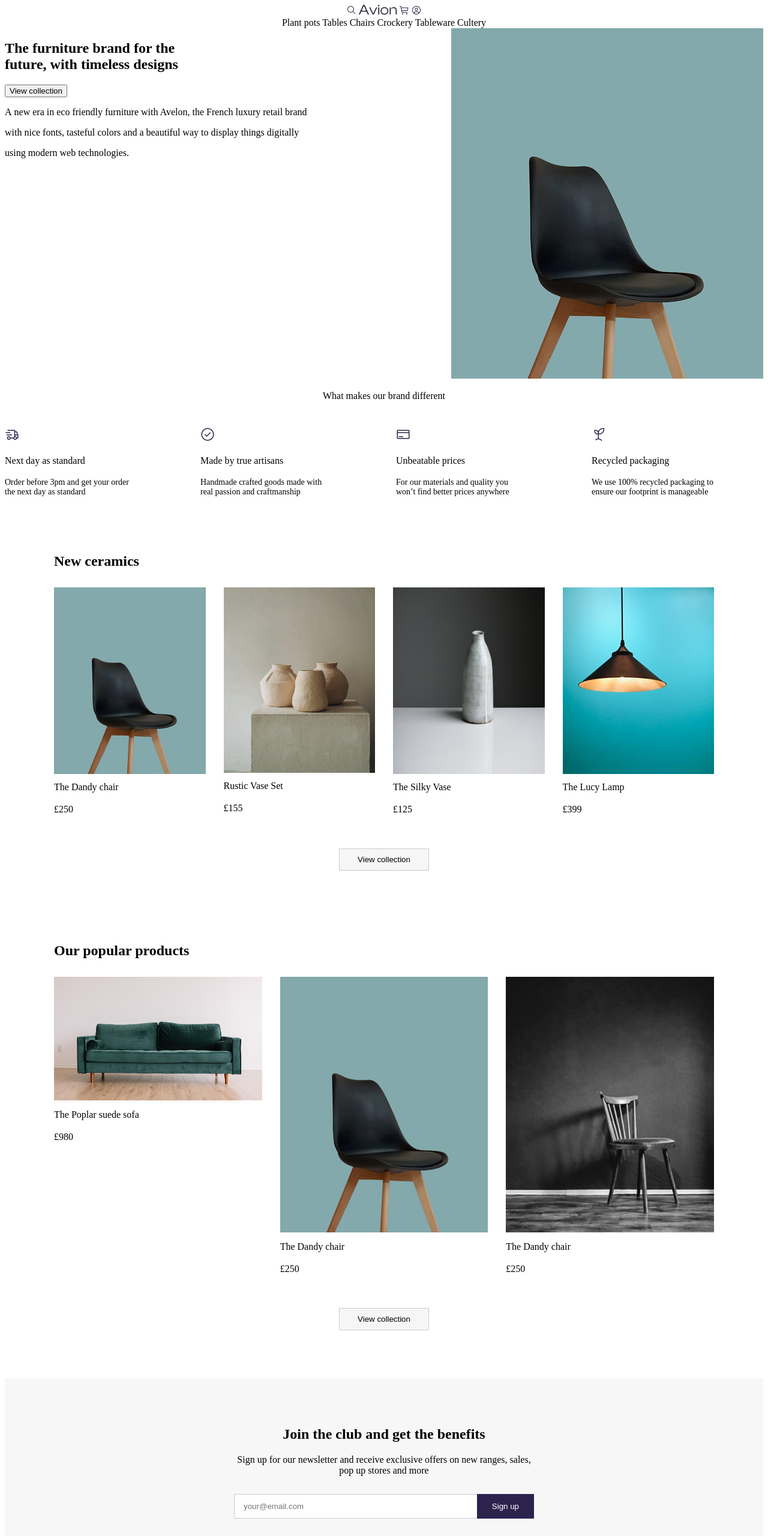
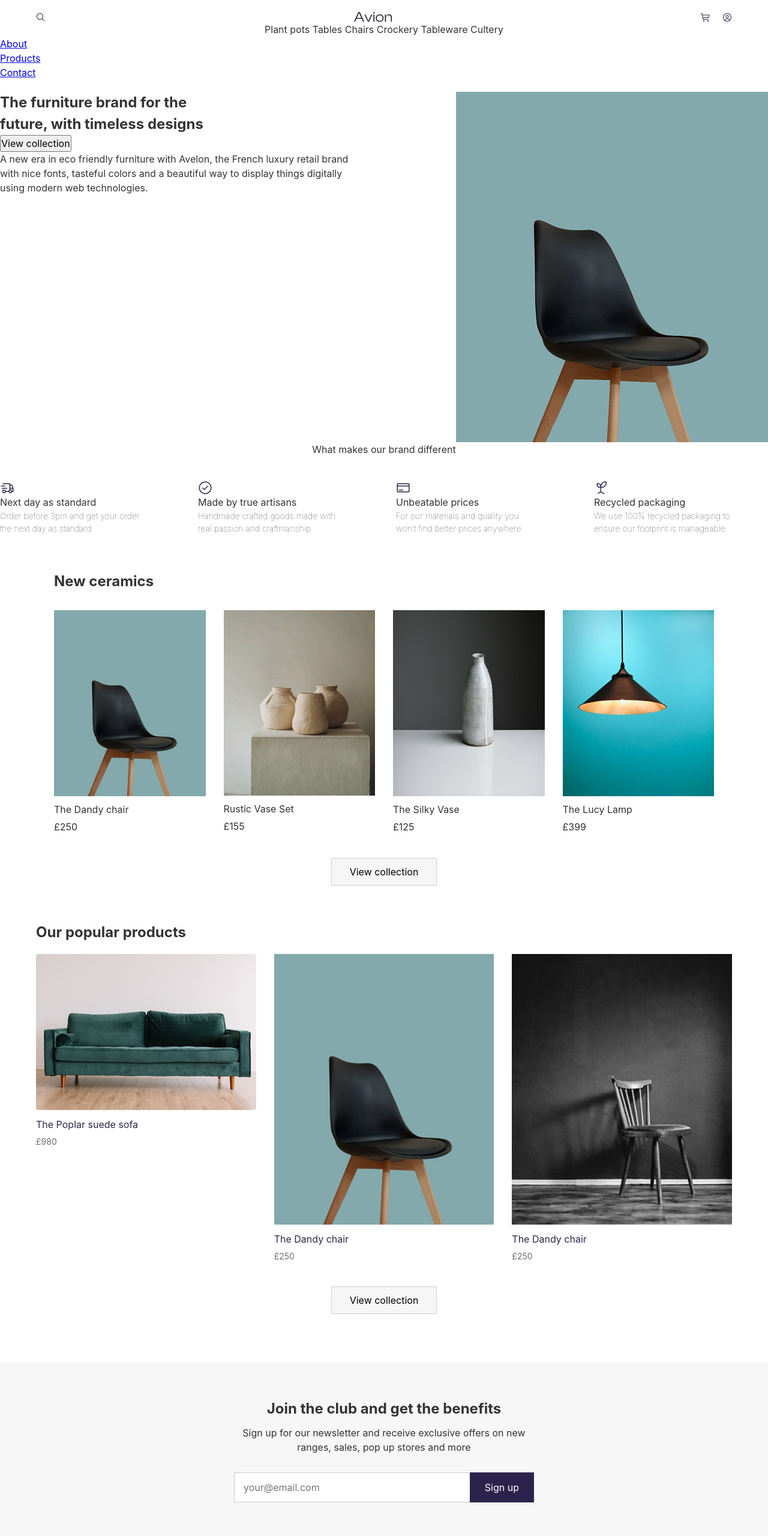
Before and after one commit to Vanelko/PZ2, a plain HTML site: page index.html in a window 1280 px wide. Shown: the top 2560 px of the page at 60% size. Drawn offline with Linux system fonts and the light colour scheme.

Commit message:
Practice 3: apply BEM, add styles, about/products/footer sections

```diff
--- a/css/style.css
+++ b/css/style.css
@@ -1,3 +1,141 @@
+@import url('https://fonts.googleapis.com/css2?family=Poppins:wght@300;400;600&display=swap');
+
+body { font-family: 'Poppins', Inter, system-ui, sans-serif; }
+
+* { box-sizing: border-box; margin: 0; padding: 0; }
+html, body { height: 100%; }
+img { max-width: 100%; display: block; }
+button, input { font: inherit; }
+
+
+/* ABOUT */
+.about__inner {
+  display: flex;
+  gap: 40px;
+  align-items: center;
+}
+.about__content { flex: 1; }
+.about__title {
+  font-size: 20px;
+  line-height: 1.4;
+  color: var(--accent);
+  font-weight: 400;
+  margin-bottom: 18px;
+}
+.about__text {
+  color: var(--muted);
+  margin-bottom: 14px;
+  max-width: 560px;
+}
+.about__image { flex: 1; min-width: 320px; max-width: 640px; }
+.about__image img { width: 100%; height: 100%; object-fit: cover; }
+
+
+/* PRODUCTS */
+.products__list {
+  display: grid;
+  grid-template-columns: repeat(3, 1fr);
+  gap: 30px;
+  margin-top: 18px;
+}
+.product {
+  display: flex;
+  flex-direction: column;
+}
+.product__img { width: 100%; height: 260px; object-fit: cover; border-radius: 4px; }
+.product__title { margin-top: 12px; font-size: 16px; color: var(--accent); font-weight: 400; }
+.product__price { margin-top: 6px; color: var(--muted); font-size: 14px; }
+
+
+.footer {
+  background: var(--bg-dark);
+  color: #fff;
+  padding: 40px 0;
+}
+.footer__inner { display: flex; gap: 40px; align-items: flex-start; }
+.footer__cols { display: flex; gap: 60px; flex: 1; }
+.footer__col h4 { margin-bottom: 12px; font-weight: 400; }
+.footer__newsletter { width: 320px; }
+.footer__newsletter-form { display:flex; margin-top: 12px; }
+.footer__newsletter-form input { flex:1; padding: 10px; border-radius:4px 0 0 4px; border: none; }
+.footer__newsletter-form button { padding: 10px 16px; border-radius:0 4px 4px 0; background:#fff; color:var(--bg-dark); border:none; cursor:pointer; }
+
+
+.btn { padding: 10px 18px; border-radius: 6px; border: none; cursor: pointer; }
+.btn--light { background: #f6f6f6; color: #000; border: 1px solid #e7e7e7; }
+
+
+@media (max-width: 900px) {
+  .about__inner, .footer__inner { flex-direction: column; }
+  .products__list { grid-template-columns: 1fr; }
+}
+
+a, .btn { transition: all .2s ease; }
+a:hover, .btn:hover { transform: translateY(-2px); opacity: 0.95; }
+input:focus { outline: 2px solid rgba(42,37,75,0.15); }
+
+
+:root{
+  --container: 1200px;
+  --text: #333;
+  --muted: #6b6b73;
+  --accent: #2a254b;
+  --bg-dark: #2a254b;
+  --gap: 24px;
+  --radius: 6px;
+}
+
+body {
+  font-family: 'Inter', system-ui, -apple-system, "Segoe UI", Roboto, "Helvetica Neue", Arial;
+  color: var(--text);
+  line-height: 1.5;
+  -webkit-font-smoothing: antialiased;
+}
+.container {
+  max-width: var(--container);
+  margin: 0 auto;
+  padding: 0 20px;
+}
+
+
+
+.header {
+  padding: 20px 0;
+}
+
+.header__inner {
+  max-width: 1200px;
+  margin: 0 auto;
+  padding: 0 20px;
+
+  display: flex;
+  align-items: center;
+  justify-content: space-between;
+}
+
+.header__left,
+.header__right {
+  display: flex;
+  align-items: center;
+  gap: 20px;
+}
+
+/* Центр — логотип */
+.header__center {
+  flex: 1;
+  display: flex;
+  justify-content: center;
+}
+
+.header__logo-img {
+  display: block;
+}
+
+/* Иконки */
+.header__icon {
+  cursor: pointer;
+}
+
 .features-row {
     display: flex;
     justify-content: space-between;
--- a/index.html
+++ b/index.html
@@ -8,19 +8,32 @@
     <link rel="stylesheet" href="css/style.css">
 </head>
 <body>
-    <header>
-        <nav>
-            <div align="center">
-                <img src="assets/icons/Search.png" alt="Search">
+    <header class="header">
+        <div class="header__inner">
 
-                <img src="assets/img/Лого.png" alt="Logo">
+            <div class="header__left">
+                <img src="assets/icons/Search.png" alt="search" class="header__icon">
+            </div>
 
-                <img src="assets/icons/Shopping--cart.png" alt="Shopping Cart">
-                <img src="assets/icons/User--avatar.png" alt="Account">
+            <div class="header__center">
+                <img src="assets/img/Лого.png" alt="Avion logo" class="header__logo-img">
             </div>
+
+            <div class="header__right">
+                <img src="assets/icons/Shopping--cart.png" alt="cart" class="header__icon">
+                <img src="assets/icons/User--avatar.png" alt="user" class="header__icon">
+            </div>
+        </div>
             <nav align="center">
                 <a>Plant pots</a>   <a>Tables</a> <a>Chairs</a> <a>Crockery</a> <a>Tableware</a> <a>Cultery</a>
             </nav>
+        </nav>
+        <nav class="nav">
+            <ul class="nav__list">
+                <li class="nav__item"><a class="nav__link" href="#about">About</a></li>
+                <li class="nav__item"><a class="nav__link" href="#products">Products</a></li>
+                <li class="nav__item"><a class="nav__link" href="#contact">Contact</a></li>
+            </ul>
         </nav>
     </header>
 
@@ -108,27 +121,27 @@
             </div>
         </section>
 
-        <section class="popular">
-            <h2>Our popular products</h2>
+        <section id="products" class="products container">
+            <h2 class="products__heading">Our popular products</h2>
 
-            <div class="popular-grid">
+            <div class="products__list">
 
-                <div class="popular-item">
-                    <img src="assets/img/Large.png" alt="The Poplar suede sofa">
-                    <h3 class="block-title">The Poplar suede sofa</h3>
-                    <p class="body-small">£980</p>
+                <div class="product">
+                    <img class="product__img" src="assets/img/Large.png" alt="The Poplar suede sofa">
+                    <h3 class="product__title">The Poplar suede sofa</h3>
+                    <p class="product__price">£980</p>
                 </div>
 
-                <div class="popular-item">
+                <div class="product">
                     <img src="assets/img/Photo.png" alt="The Dandy chair">
-                    <h3 class="block-title">The Dandy chair</h3>
-                    <p class="body-small">£250</p>
+                    <h3 class="product__title">The Dandy chair</h3>
+                    <p class="product__price">£250</p>
                 </div>
 
-                <div class="popular-item">
+                <div class="product">
                     <img src="assets/img/chair.png" alt="The Dandy chair">
-                    <h3 class="block-title">The Dandy chair</h3>
-                    <p class="body-small">£250</p>
+                    <h3 class="product__title">The Dandy chair</h3>
+                    <p class="product__price">£250</p>
                 </div>
 
             </div>
@@ -138,7 +151,7 @@
             </div>
         </section>
 
-        <section class="subscribe">
+        <section id="contact" class="subscribe">
             <div class="subscribe-inner">
 
                 <h2>Join the club and get the benefits</h2>
@@ -156,29 +169,29 @@
             </div>
         </section>
 
-        <section class="about-section">
-        <div class="about-inner">
-            <div class="about-content">
-            <h2 class="headline-one about-title">
+        <section id="about" class="about container">
+        <div class="about__inner">
+            <div class="about__content">
+            <h2 class="about__title">
                 From a studio in London to a global brand with
-                <span class="about-title-break">over 400 outlets</span>
+                <span class="about__title--break">over 400 outlets</span>
             </h2>
 
-            <p class="body-small about-text">
+            <p class="about__text">
                 When we&nbsp;started Avion, the idea was simple. Make high quality furniture<br />
                 affordable and available for the mass market.
             </p>
 
-            <p class="body-small about-text">
+            <p class="about__text">
                 Handmade, and lovingly crafted furniture and homeware is&nbsp;what we&nbsp;live,<br />
                 breathe and design so&nbsp;our Chelsea boutique become the hotbed for the<br />
                 London interior design community.
             </p>
 
-            <button class="btn-light">Get in touch</button>
+            <button class="btn btn--light about__btn">Get in touch</button>
             </div>
 
-            <div class="about-image">
+            <div class="about__image">
             <img src="assets/img/Image.png" alt="Sofa and decor">
             </div>
         </div>
```
